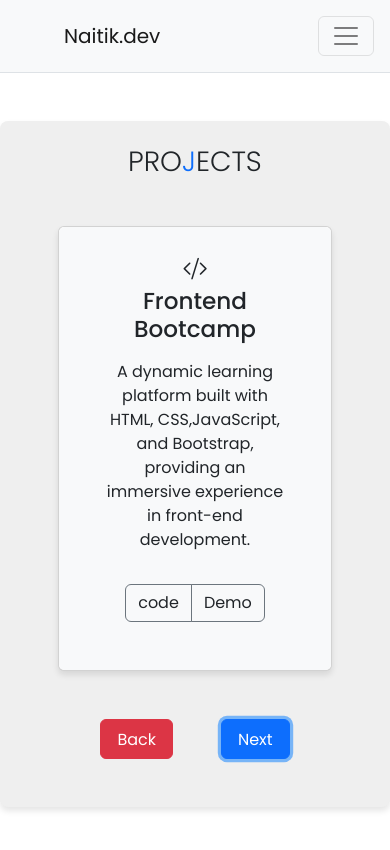
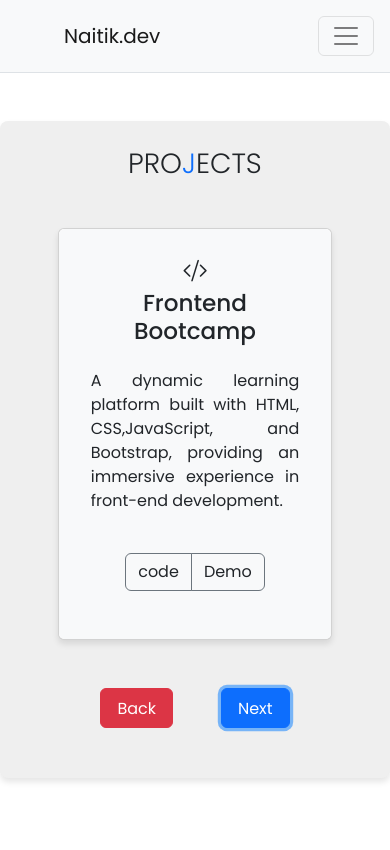
Before and after one commit to nikk-creador/React-app, a React (Create React App) app: page /projects in a window 390 px wide. Both pictures are taken after a click on the button "Next". Shown: the top 850 px of the page. Built offline with nearby package versions, Linux system fonts and the light colour scheme.

Commit message:
Home , Projects , Services responsive

```diff
--- a/src/App.css
+++ b/src/App.css
@@ -88,3 +88,9 @@ a {
 .project-urlBtn:hover {
   text-decoration: none;
 }
+
+@media only screen and (min-width: 600px) {
+  .project-title {
+    font-size: 1.7rem !important  ;
+  }
+}
--- a/src/components/Heading.jsx
+++ b/src/components/Heading.jsx
@@ -6,7 +6,7 @@ const Heading = (props) => {
   return (
     <h1
       data-aos="flip-up"
-      data-aos-delay={70}
+      data-aos-delay={120}
       data-aos-easing="linear"
       className="m-4 fw-light fs-1 text-uppercase"
     >
--- a/src/components/ProjectDisplay.js
+++ b/src/components/ProjectDisplay.js
@@ -43,10 +43,12 @@ const ProjectDisplay = () => {
         alt="frontend bootcamp demo screenshot"
       /> */}
 
-      <div className="card-body bg-light rounded-2 px-5 py-5 pb-5 pt-4">
+      <div className="card-body bg-light rounded-2 px-4 py-4 pb-5 pt-4">
         <i className="bi bi-code-slash fs-2"> </i>
         <h3 className="card-title mb-3">{title}</h3>
-        <p className="card-text mb-3">{description}</p>
+        <p style={{ textAlign: "justify" }} className="card-text p-2">
+          {description}
+        </p>
         <div className="btn-group mt-3" role="group" aria-label="Basic example">
           <button type="button" className="btn btn-outline-secondary">
             {" "}
--- a/src/components/ProjectName.js
+++ b/src/components/ProjectName.js
@@ -30,9 +30,9 @@ const ProjectName = () => {
       <ul>
         {Object.entries(projectList).map(([slugProject, { title }]) => (
           <li key={slugProject}>
-            <div to={`/projects/${slugProject}`}>
+            <div>
               <div className="d-flex justify-content-start align-items-center">
-                <p className="lead fs-3">
+                <p className="lead project-title ">
                   <i className="bi bi-arrow-right"></i> {title}
                 </p>
               </div>
--- a/src/components/ServiceDisplay.js
+++ b/src/components/ServiceDisplay.js
@@ -54,7 +54,7 @@ const ServiceDisplay = () => {
         <div className=" mt-3">
           <h4 className="text-dark">{title}</h4>
         </div>
-        <p className="card-text text-dark lead fs-5">{description}</p>
+        <p className="card-text text-dark lead fs-5 p-3">{description}</p>
       </div>
     </div>
   );
--- a/src/components/ServiceName.js
+++ b/src/components/ServiceName.js
@@ -21,7 +21,7 @@ const ServiceName = () => {
 
   return (
     <div className="m-4">
-      <ul>
+      <ul style={{ margin: 0, padding: 0 }}>
         {Object.entries(serviceList).map(([slugService, { title }]) => (
           <li key={slugService}>
             <Link className="nav-link" to={`/services/${slugService}`}>
--- a/src/pages/Home.js
+++ b/src/pages/Home.js
@@ -6,12 +6,12 @@ import "../App.css";
 const Home = () => {
   return (
     <Container className="my-5 text-center container custom-container">
-      <div>
+      <div className="p-md-0 p-4">
         <p
           data-aos="zoom-out"
           data-aos-delay="80"
           className="lead"
-          style={{ letterSpacing: "0.3rem", lineHeight: "3rem" }}
+          style={{ letterSpacing: "0.1rem", lineHeight: "3rem" }}
         >
           I love turning design ideas into real things,
           <span className="d-block">making imagination come to life.</span>
```
Also changed, not shown: package.json (+2 -5 lines), 1 other file (tests, documents, lock files or other folders).
